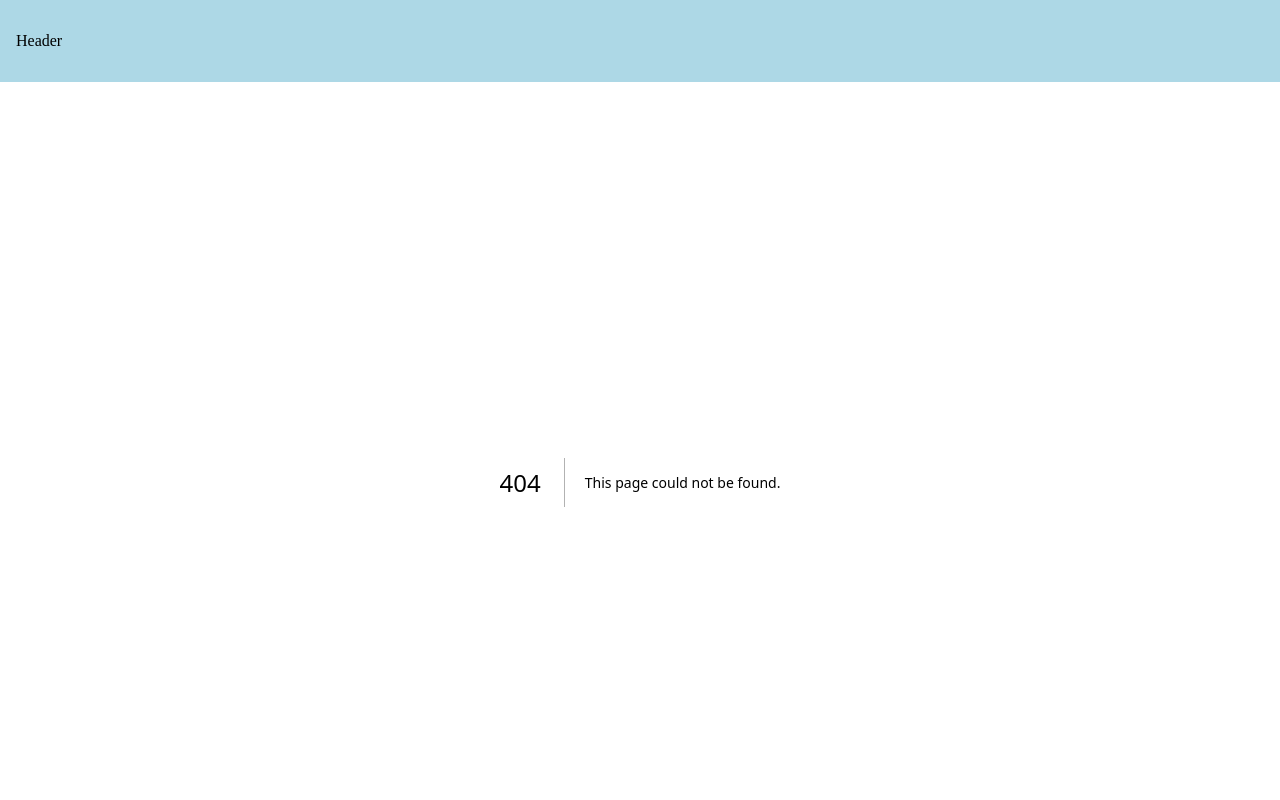
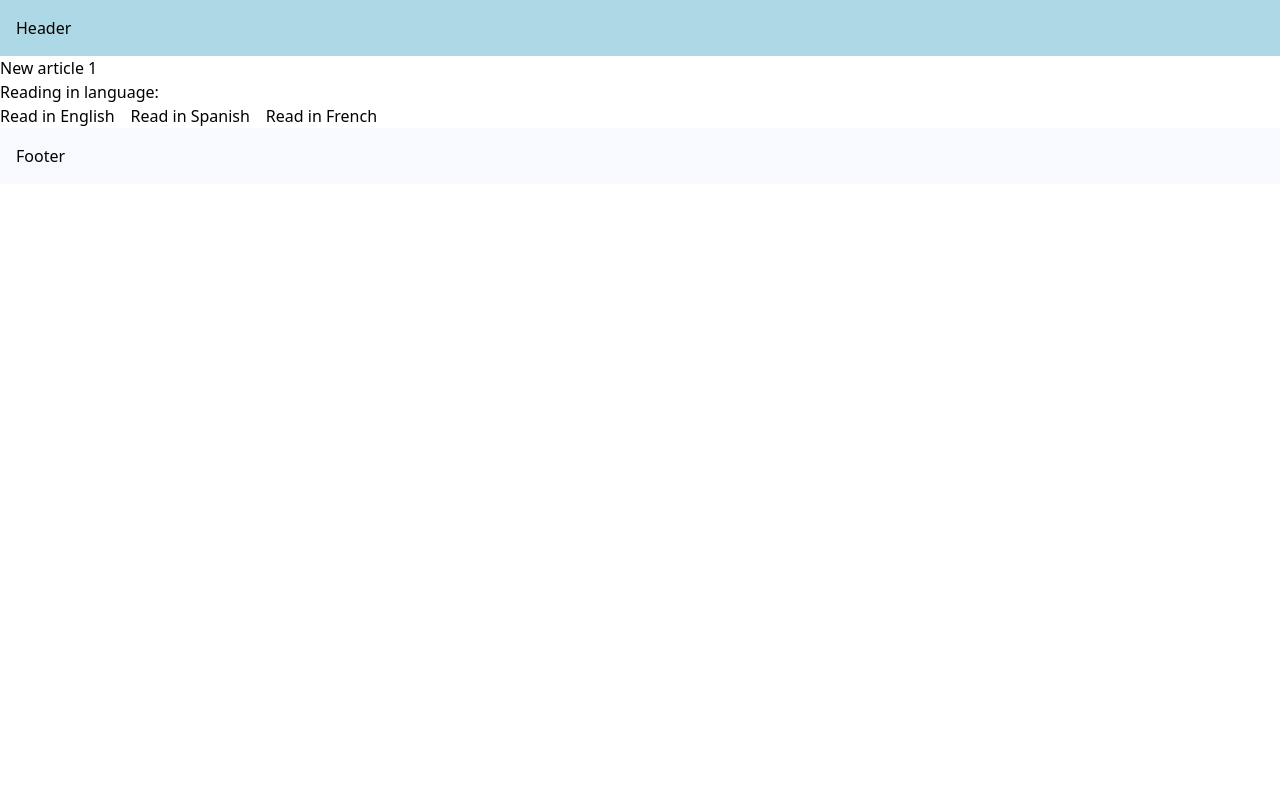
Before and after one commit to rs-quyhp/nextjs-15, a Next.js app in the folder routing-demo/: page /articles/1 in a window 1280 px wide. Before the commit this address had no page. Shown: the top 800 px of the page. Built offline with nearby package versions, Linux system fonts and the light colour scheme.

Commit message:
21. params & searchParams

```diff
--- /dev/null
+++ b/routing-demo/src/app/articles/[articleId]/page.tsx
@@ -0,0 +1,37 @@
+'use client';
+
+import Link from 'next/link';
+import './styles.css';
+import { use } from 'react';
+
+const ArticleDetail = ({
+  params,
+  searchParams,
+}: {
+  params: Promise<{ articleId: string }>;
+  searchParams: Promise<{ lang?: 'en' | 'es' | 'fr' }>;
+}) => {
+  const { articleId } = use(params);
+  const { lang } = use(searchParams);
+
+  return (
+    <>
+      <h1>New article {articleId}</h1>
+      <p>Reading in language: {lang}</p>
+
+      <div>
+        <Link href={`/articles/${articleId}?lang=en`} className="mr-4">
+          Read in English
+        </Link>
+        <Link href={`/articles/${articleId}?lang=es`} className="mr-4">
+          Read in Spanish
+        </Link>
+        <Link href={`/articles/${articleId}?lang=fr`} className="mr-4">
+          Read in French
+        </Link>
+      </div>
+    </>
+  );
+};
+
+export default ArticleDetail;
--- /dev/null
+++ b/routing-demo/src/app/articles/[articleId]/styles.css
@@ -0,0 +1,2 @@
+/* CSS-first configuration from TailwindCSS v4.0.0 */
+@import 'tailwindcss';
```
